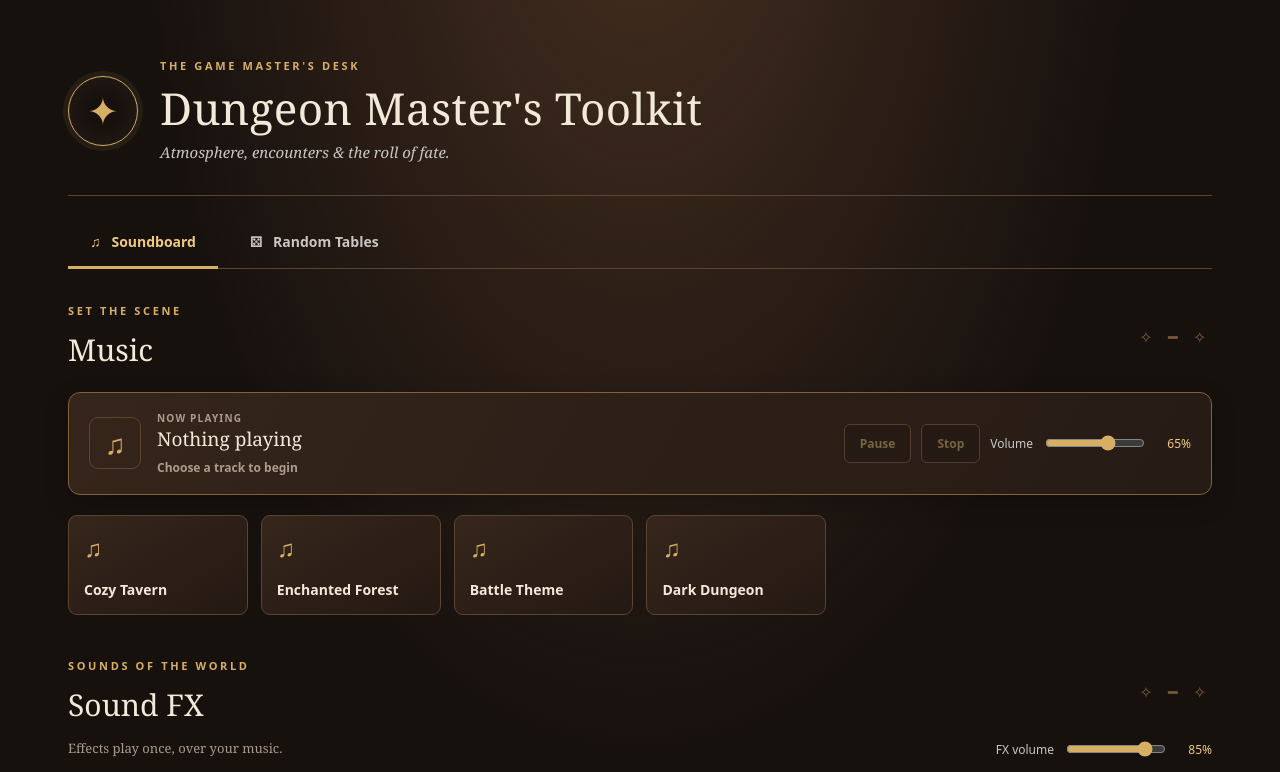
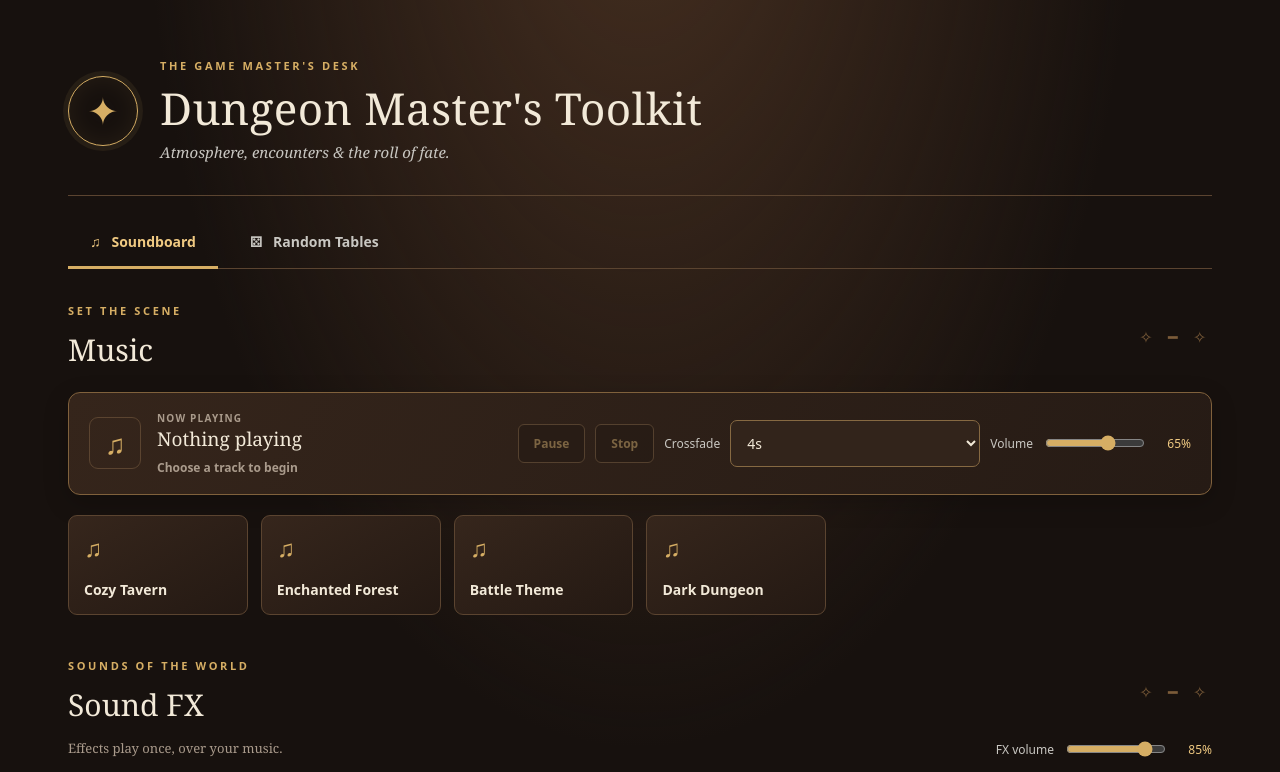
Before and after one commit to CherryCipher/DnDHomepage, a plain HTML site: page index.html in a window 1280 px wide. Shown: the top 772 px of the page. Drawn offline with Linux system fonts and the light colour scheme.

Commit message:
Add adjustable crossfade between background music tracks

```diff
--- a/index.html
+++ b/index.html
@@ -38,6 +38,7 @@
           <div class="player-actions">
             <button id="pause-music" type="button" class="control-button" disabled>Pause</button>
             <button id="stop-music" type="button" class="control-button" disabled>Stop</button>
+            <label class="volume-control" for="crossfade-duration"><span>Crossfade</span><select id="crossfade-duration" aria-label="Music crossfade duration"><option value="0">Off</option><option value="1">1s</option><option value="2">2s</option><option value="4" selected>4s</option><option value="6">6s</option><option value="8">8s</option><option value="12">12s</option></select></label>
             <label class="volume-control" for="music-volume"><span>Volume</span><input id="music-volume" type="range" min="0" max="100" value="65"><output id="music-volume-value" for="music-volume">65%</output></label>
           </div>
         </div>
```
